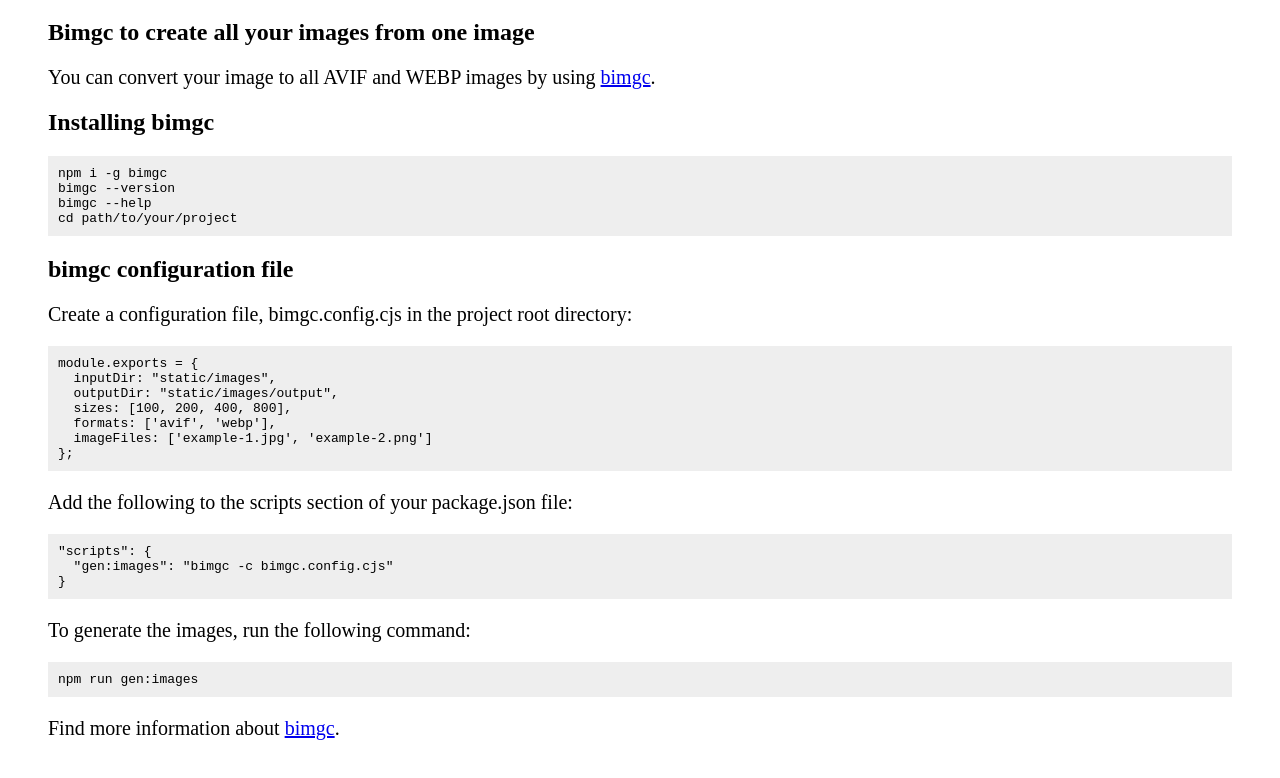
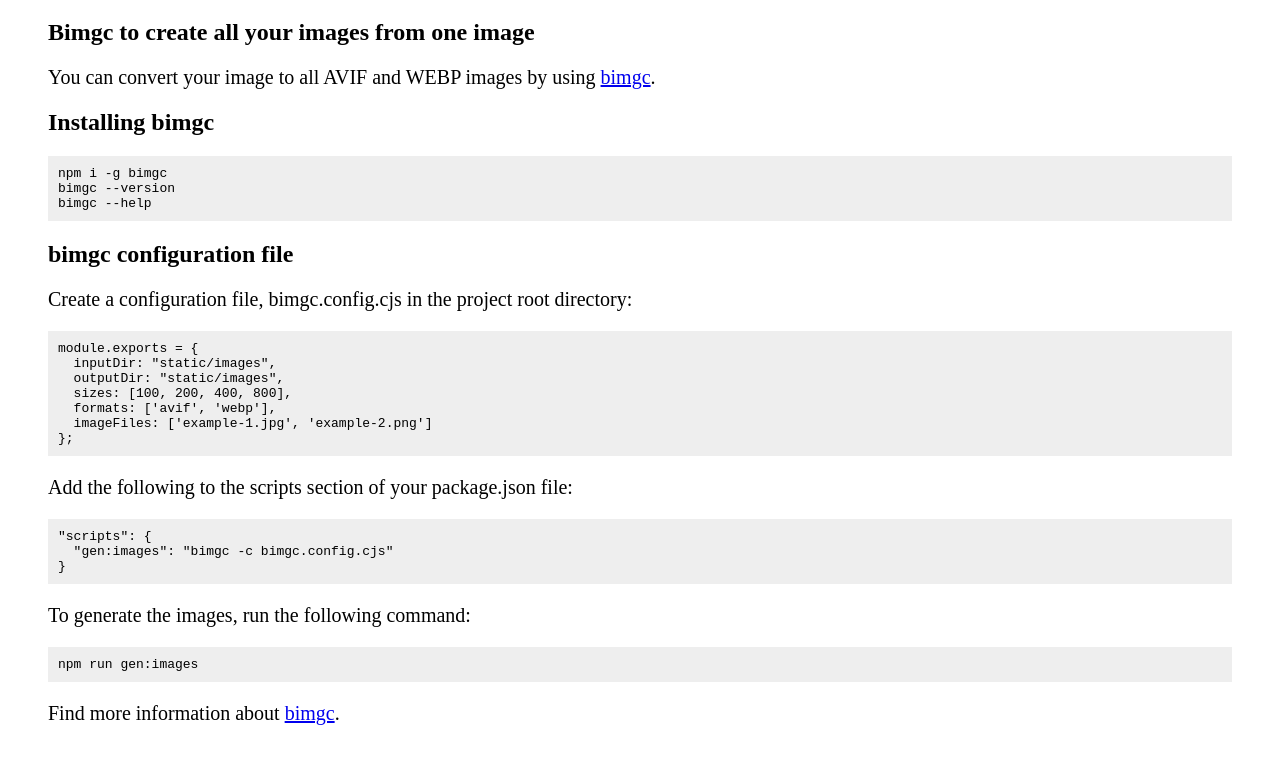
Before and after one commit to shinokada/srit, a SvelteKit app: page / in a window 1280 px wide. Shown: the part 2210-2988 px from the top of the page. Built offline with nearby package versions, Linux system fonts and the light colour scheme.

Commit message:
docs: update +page.svelte

```diff
--- a/src/routes/+page.svelte
+++ b/src/routes/+page.svelte
@@ -122,7 +122,6 @@
 <pre><code>npm i -g bimgc
 bimgc --version
 bimgc --help
-cd path/to/your/project
 </code></pre>
 
 <h2>bimgc configuration file</h2>
@@ -131,7 +130,7 @@ cd path/to/your/project
 
 <pre><code>module.exports = &#123;
   inputDir: &quot;static/images&quot;,
-  outputDir: &quot;static/images/output&quot;,
+  outputDir: &quot;static/images&quot;,
   sizes: [100, 200, 400, 800],
   formats: ['avif', 'webp'],
   imageFiles: ['example-1.jpg', 'example-2.png']
```
